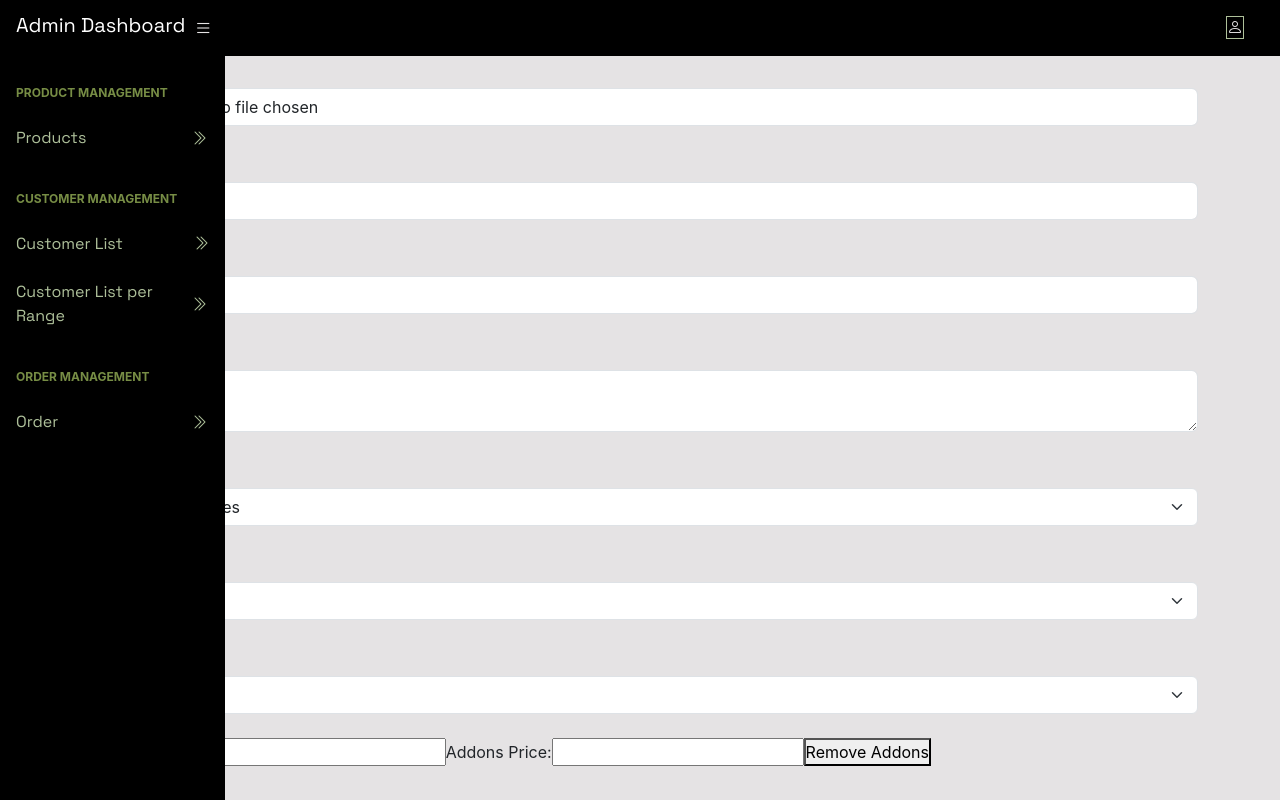
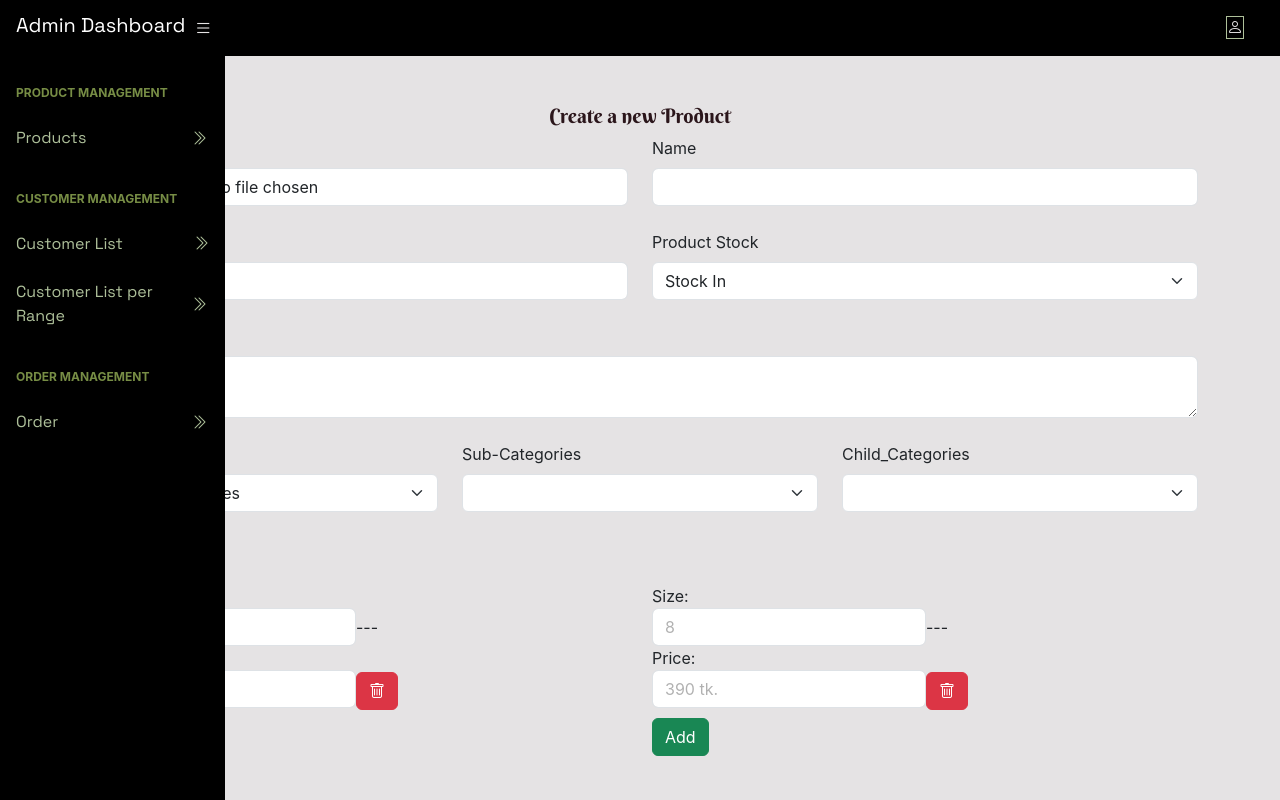
Before and after one commit to Unicon-Solution-Limited/dishco_frontend, a React (Create React App) app: page /createProduct in a window 1280 px wide. Shown: the top 800 px of the page. Built offline with nearby package versions, Linux system fonts and the light colour scheme; no server answers.

Commit message:
create profile design

```diff
--- a/src/Components/Dashboard/DashboardPage/ProductManagement/CreateProduct.js
+++ b/src/Components/Dashboard/DashboardPage/ProductManagement/CreateProduct.js
@@ -128,10 +128,11 @@ const CreateProduct = () => {
       <div id="layoutSidenav">
         <SidebarNav />
         <div id="layoutSidenav_content">
-          <main>
+          <main className="container my-5">
+            <h5 className="text-center">Create a new Product</h5>
             <div>
-              <form className="container" onSubmit={handleSubmit}>
-                <div className="mb-4">
+              <form className="row" onSubmit={handleSubmit}>
+                <div className="col-6 mb-4">
                   <label htmlFor="img" className="form-label">
                     Image
                   </label>
@@ -143,7 +144,7 @@ const CreateProduct = () => {
                   />
                 </div>
 
-                <div className="mb-4">
+                <div className="col-6 mb-4">
                   <label htmlFor="name" className="form-label">
                     Name
                   </label>
@@ -155,7 +156,7 @@ const CreateProduct = () => {
                   />
                 </div>
 
-                <div className="mb-4">
+                <div className="col-6 mb-4">
                   <label htmlFor="name" className="form-label">
                     Food Code
                   </label>
@@ -167,7 +168,20 @@ const CreateProduct = () => {
                   />
                 </div>
 
-                <div className="mb-4">
+                <div className="col-6 mb-4">
+                  <label htmlFor="name" className="form-label">
+                    Product Stock
+                  </label>
+                  <select
+                    class="form-select"
+                    aria-label="Default select example"
+                  >
+                    <option value="SI">Stock In</option>
+                    <option value="SO">Stock Out</option>
+                  </select>
+                </div>
+
+                <div className="col-12 mb-4">
                   <label htmlFor="description" className="form-label">
                     Food Description
                   </label>
@@ -179,7 +193,7 @@ const CreateProduct = () => {
                   />
                 </div>
 
-                <div className="mb-4">
+                <div className="col-4 mb-4">
                   <div>
                     <label htmlFor="categories" className="form-label">
                       Categories
@@ -206,7 +220,7 @@ const CreateProduct = () => {
                   </div>
                 </div>
                 {/* sub categories */}
-                <div className="mb-4">
+                <div className="col-4 mb-4">
                   <div>
                     <label htmlFor="sub_categories" className="form-label">
                       Sub-Categories
@@ -279,7 +293,7 @@ const CreateProduct = () => {
                   </select>
                 </div>
                 {/* child categories */}
-                <div className="mb-4">
+                <div className="col-4 mb-4">
                   <div>
                     <label htmlFor="child_categories" className="form-label">
                       Child_Categories
@@ -301,6 +315,7 @@ const CreateProduct = () => {
                 </div>
 
                 {/* addons */}
+                <div className="my-5 col-6">
                   {addons.map((size, index) => (
                     <div key={index}>
                       <label>
@@ -310,8 +325,11 @@ const CreateProduct = () => {
                           name="addonName"
                           value={size.addonName}
                           onChange={(e) => handleAddonsChange(e, index)}
+                          class="form-control"
+                          placeholder="Ex. Extra Cheese"
                         />
                       </label>
+                      ---
                       <label>
                         Addons Price:
                         <input
@@ -319,13 +337,16 @@ const CreateProduct = () => {
                           name="addonPrice"
                           value={size.addonPrice}
                           onChange={(e) => handleAddonsChange(e, index)}
+                          class="form-control"
+                          placeholder="30 tk."
                         />
                       </label>
                       <button
                         type="button"
                         onClick={() => handleRemoveAddons(index)}
+                        className="btn btn-danger"
                       >
-                      Remove Addons
+                        <i class="bi bi-trash"></i>
                       </button>
                       <br />
                     </div>
@@ -337,10 +358,11 @@ const CreateProduct = () => {
                   >
                     Addons Add
                   </button>
-                <br />
-                <br />
+                </div>
+                {/* addons */}
 
                 {/* size and price */}
+                <div className="col-6 my-5">
                   {sizePrice.map((size, index) => (
                     <div key={index}>
                       <label>
@@ -350,8 +372,11 @@ const CreateProduct = () => {
                           name="size"
                           value={size.size}
                           onChange={(e) => handleSizePriceChange(e, index)}
+                          class="form-control"
+                          placeholder="8"
                         />
                       </label>
+                      ---
                       <label>
                         Price:
                         <input
@@ -359,13 +384,16 @@ const CreateProduct = () => {
                           name="price"
                           value={size.price}
                           onChange={(e) => handleSizePriceChange(e, index)}
+                          class="form-control"
+                          placeholder="390 tk."
                         />
                       </label>
                       <button
                         type="button"
                         onClick={() => handleRemoveSizePrice(index)}
+                        className="btn btn-danger"
                       >
-                      Remove Size & Price
+                        <i class="bi bi-trash"></i>
                       </button>
                       <br />
                     </div>
@@ -377,10 +405,13 @@ const CreateProduct = () => {
                   >
                     Add
                   </button>
-                <br />
-                <br />
+                </div>
+                {/* size and price */}
 
-                <button type="submit" className="btn btn-primary">
+                <button
+                  type="submit"
+                  className="col-6 mx-auto btn MyBtn product_submit_button"
+                >
                   Submit
                 </button>
               </form>
--- a/src/Components/Dashboard/DashboardPage/ProductManagement/ProductManagement.css
+++ b/src/Components/Dashboard/DashboardPage/ProductManagement/ProductManagement.css
@@ -33,8 +33,24 @@
   border-radius: 50%;
   object-fit: contain;
 }
-
 /* Dashboard Product Display end ******************* */
 
 /* ******************* Dashboard Create Product Start */
+.product_submit_button {
+  font-size: 25px;
+  margin-top: 50px;
+}
+::placeholder {
+  color: var(--black) !important;
+  opacity: 0.3 !important;
+}
+:-ms-input-placeholder {
+  /* Internet Explorer 10-11 */
+  color: var(--black);
+}
+
+::-ms-input-placeholder {
+  /* Microsoft Edge */
+  color: var(--black);
+}
 /* Dashboard Create Product end ******************* */
```
Lines whose indentation alone changed are shown as unchanged.
